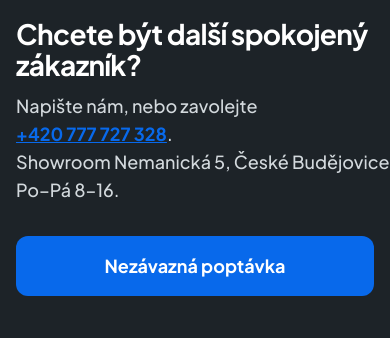
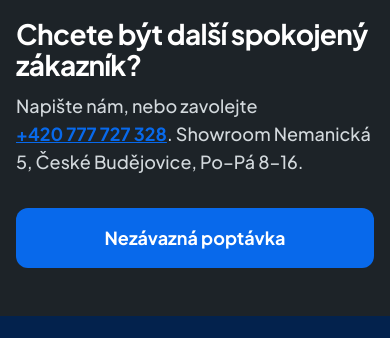
Before and after one commit to dotazyleartist-debug/karasek-navrh, a plain HTML site: page a-pruvodce/recenze.html in a window 390 px wide. Shown: the part 3600-3938 px from the top of the page. Drawn offline with Linux system fonts and the light colour scheme.

Commit message:
QA: favicon, přetečení CTA na mobilu (recenze, videa)
Přidán assets/favicon.svg a odkaz ve všech stránkách. V sekci CTA na stránkách
Recenze a Videa se odkaz na showroom může zalomit, mobil už nepřetéká.

Co-Authored-By: Claude Opus 5.5 <noreply@anthropic.com>

```diff
--- a/a-pruvodce/recenze.html
+++ b/a-pruvodce/recenze.html
@@ -2,7 +2,7 @@
 <html lang="cs">
 <head>
 <meta name="robots" content="noindex, nofollow">
-<meta charset="utf-8">
+<meta charset="utf-8"><link rel="icon" href="../assets/favicon.svg" type="image/svg+xml">
 <meta name="viewport" content="width=device-width, initial-scale=1">
 <title>Recenze zákazníků | Karásek s.r.o.</title>
 <meta name="description" content="Google 4,9 ze 110 recenzí, Firmy.cz 98,9 % z 38 hodnocení. Citace zákazníků doslova a video recenze. Karásek s.r.o., showroom České Budějovice.">
@@ -97,7 +97,7 @@ section.sec{padding:88px 0}
 .cta .wrap{display:flex;align-items:center;justify-content:space-between;gap:32px 56px;flex-wrap:wrap}
 .cta h2{font-size:40px;max-width:640px}
 .cta p{margin-top:12px;color:#d3d9dd;font-size:18px}
-.cta p a{color:#fff;font-weight:700;white-space:nowrap}
+.cta p a{color:#fff;font-weight:700}.cta p a[href^="tel"]{white-space:nowrap}
 .cta .btn{min-height:60px;padding:18px 32px;font-size:18px}
 
 @media (prefers-reduced-motion:reduce){ html{scroll-behavior:auto} .btn,.pr img{transition:none} .pr:hover img{transform:none} }
```
Also changed, not shown: a-pruvodce/index.html (+1 -1 lines), a-pruvodce/kategorie.html (+1 -1 lines), a-pruvodce/kontakt.html (+1 -1 lines), a-pruvodce/o-nas.html (+1 -1 lines), a-pruvodce/poptavka.html (+1 -1 lines), a-pruvodce/postup.html (+1 -1 lines), a-pruvodce/produkt.html (+1 -1 lines), a-pruvodce/radce.html (+1 -1 lines), a-pruvodce/realizace.html (+1 -1 lines), a-pruvodce/showroom.html (+1 -1 lines), a-pruvodce/stavba.html (+1 -1 lines), a-pruvodce/videa.html (+2 -2 lines), index.html (+1 -1 lines), assets/favicon.svg (added).
